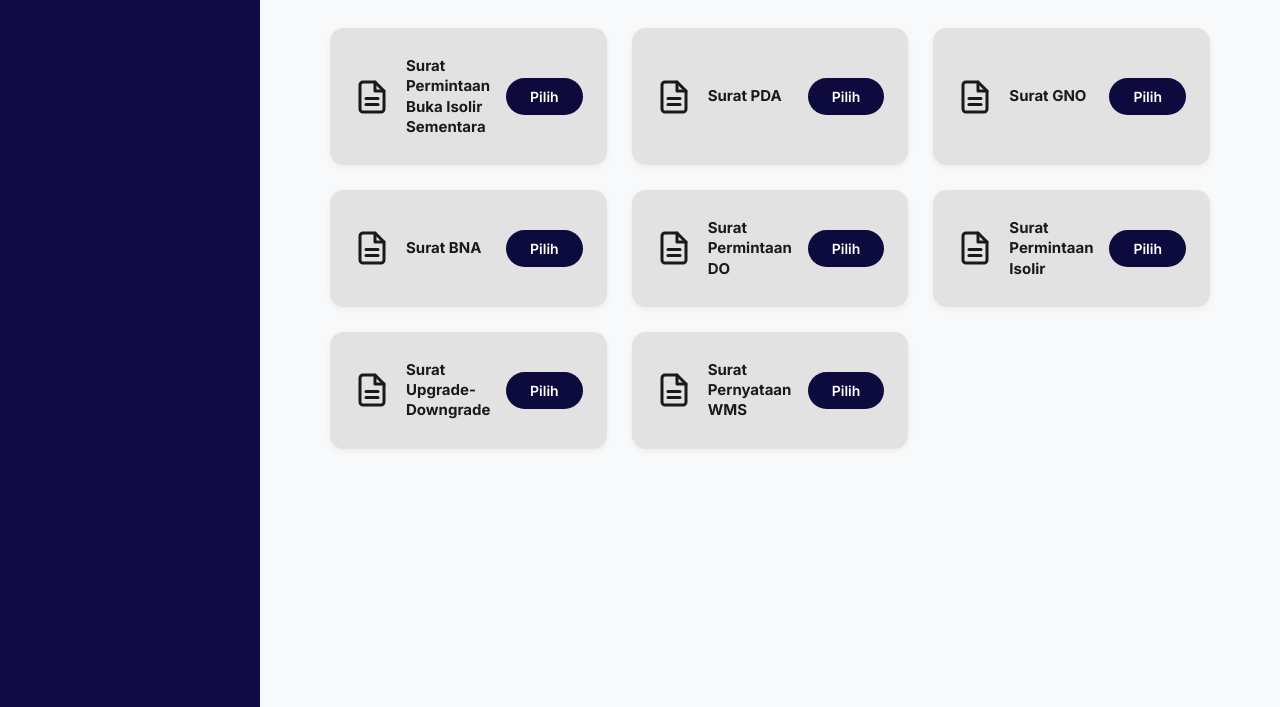
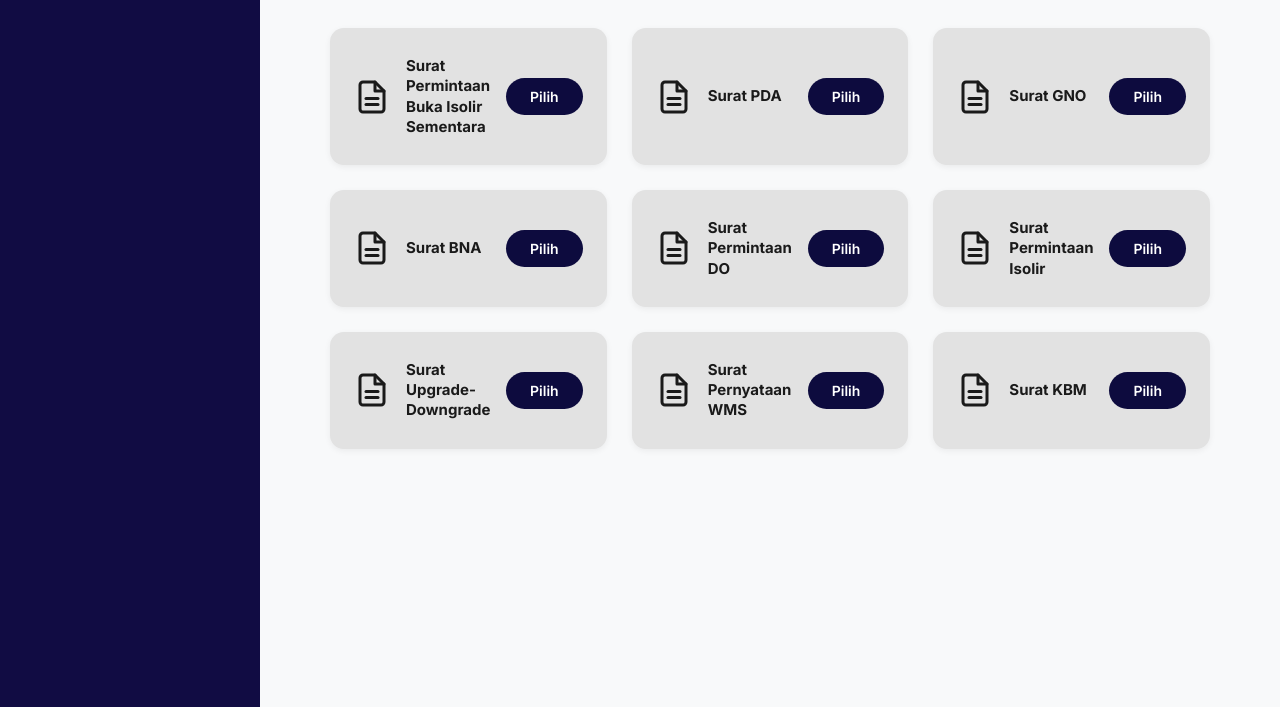
Before and after one commit to zzahra12/Esurat_web, a plain HTML site: page jenis-surat.html in a window 1280 px wide. Shown: the part 93-800 px from the top of the page. Drawn offline with Linux system fonts and the light colour scheme.

Commit message:
16 sep lagi

```diff
--- a/jenis-surat.html
+++ b/jenis-surat.html
@@ -178,6 +178,15 @@
                 <a href="surat-wms.html" class="btn-pilih-custom">Pilih</a>
             </div>
 
+            <!-- 8. Surat KBM -->
+            <div class="jenis-surat-card">
+                <div class="jenis-surat-info">
+                    <svg viewBox="0 0 24 24" fill="none" stroke="currentColor" stroke-width="2" stroke-linecap="round" stroke-linejoin="round"><path d="M14 2H6a2 2 0 0 0-2 2v16a2 2 0 0 0 2 2h12a2 2 0 0 0 2-2V8z"></path><polyline points="14 2 14 8 20 8"></polyline><line x1="16" y1="13" x2="8" y2="13"></line><line x1="16" y1="17" x2="8" y2="17"></line></svg>
+                    <span>Surat KBM</span>
+                </div>
+                <a href="surat-tugas-kbm.html" class="btn-pilih-custom">Pilih</a>
+            </div>
+
         </div>
     </main>
 
```
Also changed, not shown: buka-isolir.html (+1 -0 lines), surat-bna.html (+1 -0 lines), surat-do.html (+1 -0 lines), surat-gno.html (+1 -0 lines), surat-isolir.html (+1 -0 lines), surat-pda.html (+1 -0 lines), surat-upgrade-downgrade.html (+1 -0 lines), surat-wms.html (+1 -0 lines).
